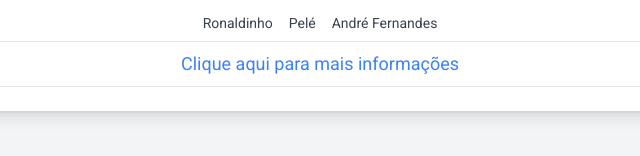
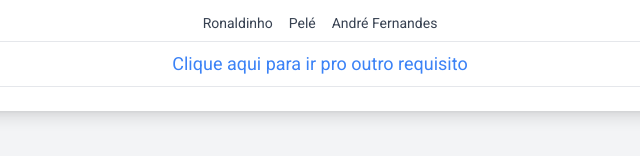
Before and after one commit to richarlyson-best/especialidade, a plain HTML site: page index2.html in a window 1280 px wide. Shown: the part 604-760 px from the top of the page, 320-960 px from the left. Drawn offline with nearby package versions, Linux system fonts and the light colour scheme.

Commit message:
Update index2.html

```diff
--- a/index2.html
+++ b/index2.html
@@ -68,7 +68,7 @@
                 </tr>
                 <tr>
                     <td colspan="3" class="py-2 px-4 text-center text-sm text-gray-700">
-                        <a class="text-blue-500 hover:text-blue-700 text-lg" href="https://richarlyson-best.github.io/especialidade/">Clique aqui para mais informações</a>
+                        <a class="text-blue-500 hover:text-blue-700 text-lg" href="https://richarlyson-best.github.io/especialidade/">Clique aqui para ir pro outro requisito</a>
                     </td>
                 </tr>
             </tbody>
```
